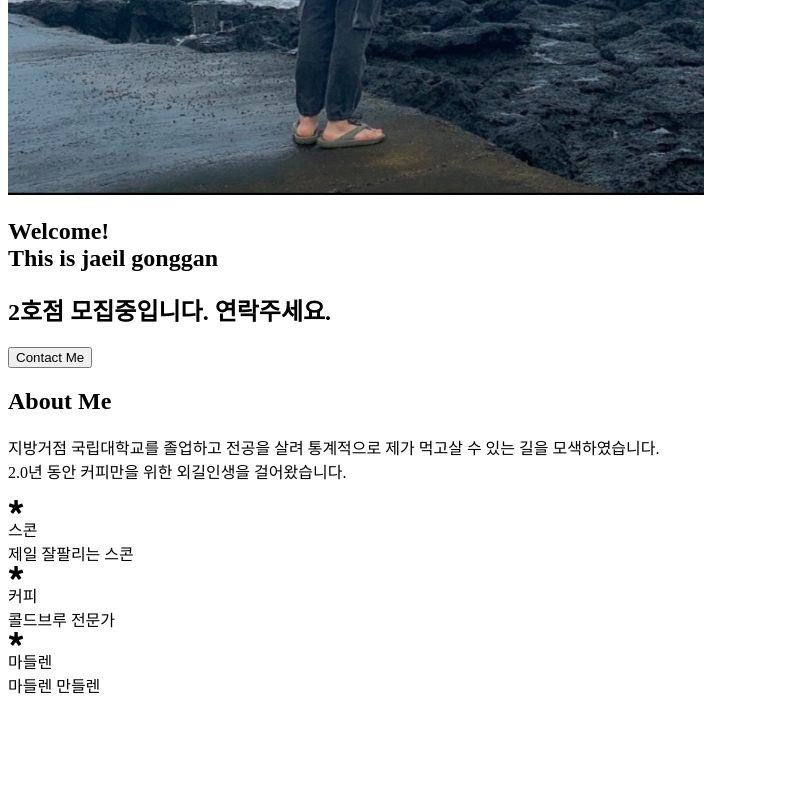
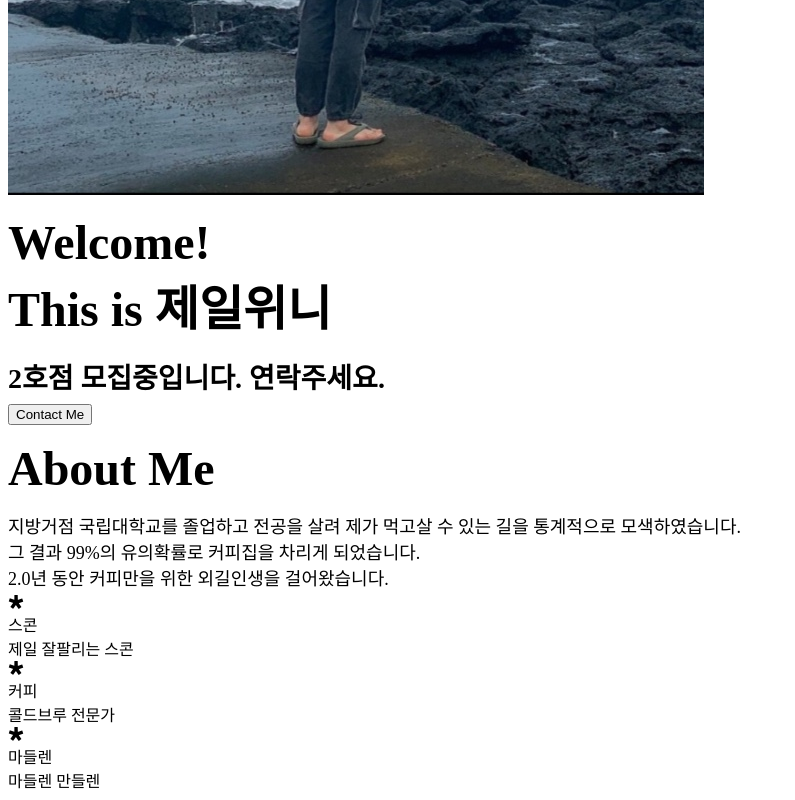
Before and after one commit to nsg2318/html-css-toy, a plain HTML site: page index.html in a window 1280 px wide. Shown: the part 652-1452 px from the top of the page, without its empty margins (0-795 px from the left). Before the commit the page ends 1357 px from the top, so only its background shows below. Drawn offline with Linux system fonts and the light colour scheme.

Commit message:
markup - 4 : 오타수정 & css - 2 : typography

```diff
--- a/index.html
+++ b/index.html
@@ -11,7 +11,7 @@
   <!-- <link rel="preconnect" href="https://fonts.googleapis.com">
   <link rel="preconnect" href="https://fonts.gstatic.com" crossorigin> -->
   <link href="https://fonts.googleapis.com/css2?family=Open+Sans:wght@400;600;700&display=swap" rel="stylesheet">
-  <link rel="styleshhet" href="style.css">
+  <link rel="stylesheet" href="style.css">
   <script src="main.js" defer></script>
 </head>
 <body>
@@ -32,7 +32,7 @@
     <img src="/images/ceo.jpeg"
         alt="CEO PHOTO"
         class="home__avatar"/>
-    <h1 class="home__title">Welcome! <br> This is jaeil gonggan</h1>
+    <h1 class="home__title">Welcome! <br> This is 제일위니</h1>
     <h2 class="home__description">2호점 모집중입니다. 연락주세요.</h2>
     <button class="home__contact">Contact Me</button>
 
@@ -40,7 +40,7 @@
   </section>
   <section id="about">
     <h1>About Me</h1>
-    <p>지방거점 국립대학교를 졸업하고 전공을 살려 통계적으로 제가 먹고살 수 있는 길을 모색하였습니다.<br> 2.0년 동안 커피만을 위한 외길인생을 걸어왔습니다.</p>
+    <p>지방거점 국립대학교를 졸업하고 전공을 살려 제가 먹고살 수 있는 길을 통계적으로 모색하였습니다.<br>그 결과 99%의 유의확률로 커피집을 차리게 되었습니다. <br>2.0년 동안 커피만을 위한 외길인생을 걸어왔습니다.</p>
     <div class="about__majors">
         <div class="major">
           <div class="major__coffee">
--- a/style.css
+++ b/style.css
@@ -30,3 +30,36 @@
   /* Size */
   --size-border-radius: 4px;
 }
+/* Universal tags */
+* {
+  box-sizing: border-box;
+}
+
+/* Typography */
+h1 {
+  font-size: var(--font-large);
+  font-weight: var(--weight-bold);
+  color: var(--color-black);
+  margin: 16px 0px;
+}
+
+h2 {
+  font-size: var(--font-medium);
+  font-weight: var(--weight-semi-bold);
+  color: var(--color-black);
+  margin: 8px 0;
+}
+
+h3 {
+  font-size: var(--font-regular);
+  font-weight: var(--font-regular);
+  color: var(--color-black);
+  margin: 8px 0;
+}
+
+p {
+  font-size: var(--font-regular);
+  font-weight: var(--font-regular);
+  color: var(--color-black);
+  margin: 4px 0;
+}
```
